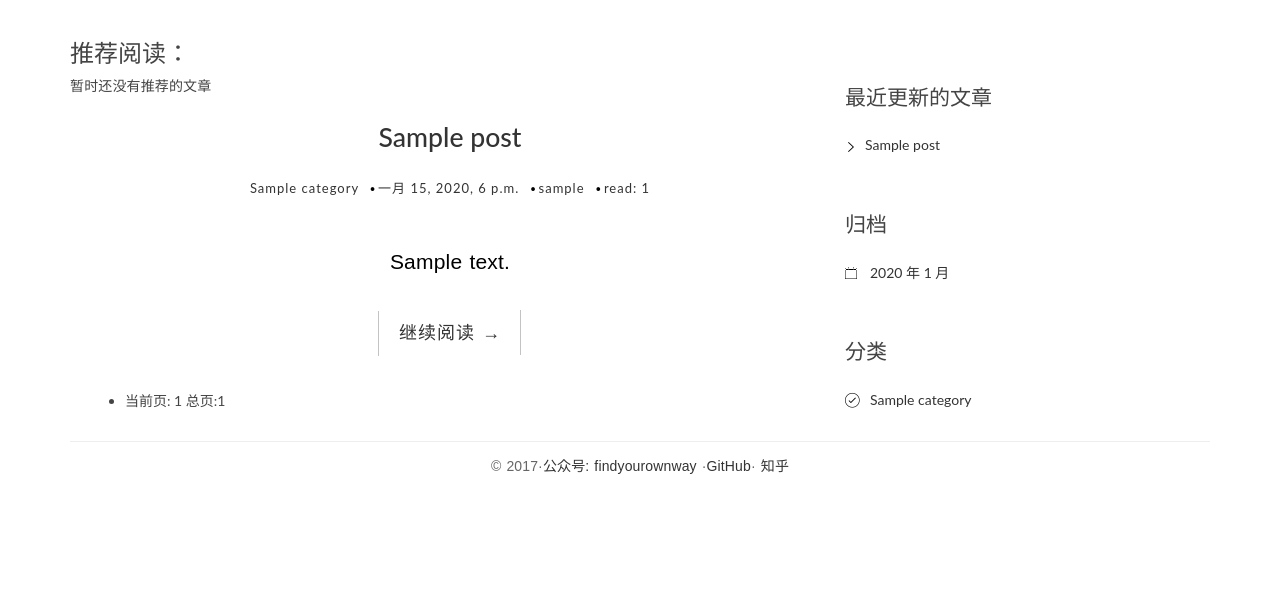
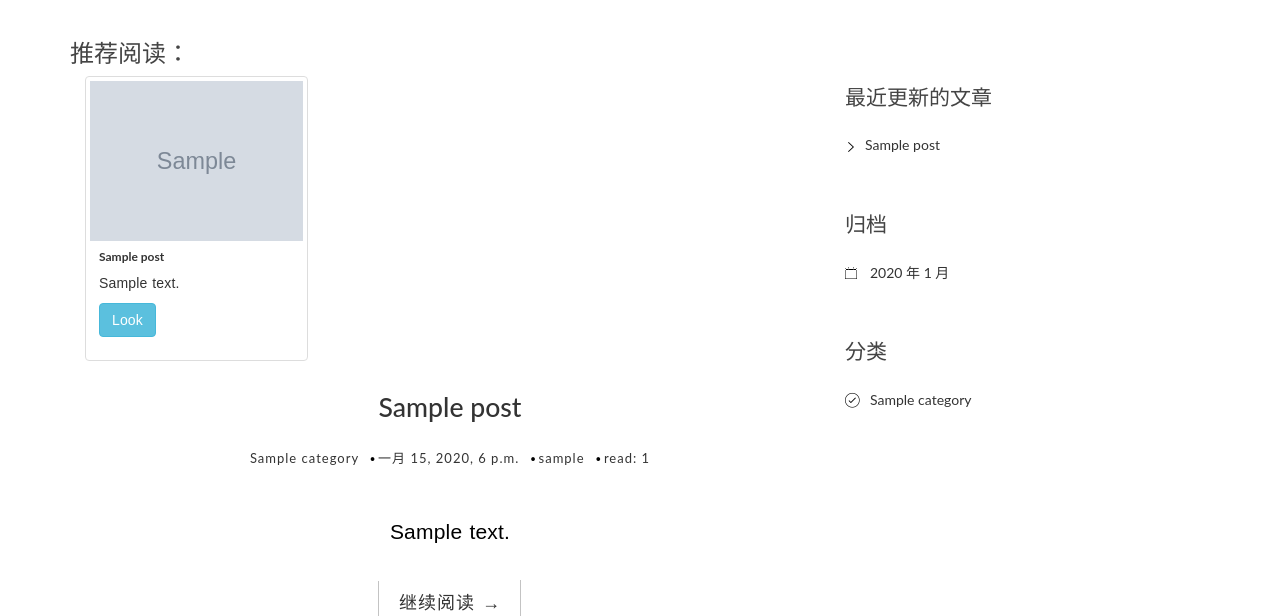
Before and after one commit to Ehco1996/django_blog, a Django app: page / in a window 1280 px wide. Shown: the part 91-707 px from the top of the page. Before the commit the page ends 565 px from the top, so only its background shows below. Run offline with Django 3.2, Linux system fonts and the light colour scheme; tables that the repository leaves empty hold one stand-in row (values such as "Sample post"); grey boxes marked "Sample" are stand-in pictures; some libraries are stand-ins or nearby versions.

Commit message:
删除冗余代码， 修复bug

```diff
--- a/blog/templatetags/blog_tags.py
+++ b/blog/templatetags/blog_tags.py
@@ -20,4 +20,7 @@ def get_categories():
 
 @register.simple_tag
 def get_recommend_posts(num=3):
-    return Post.objects.filter(category=6)[:num]
+    '''
+    找到推荐分类的文章的最新三篇
+    '''
+    return Post.objects.filter(category=1)[:num]
--- a/blog/views.py
+++ b/blog/views.py
@@ -15,7 +15,7 @@ from .models import Category, Post
 def index(request):
 
     # 设置每页显示文章的数量
-    limit = 5
+    limit = 10
     post_list = Post.objects.all()
     # 实例化一个分页对象
     paginator = Paginator(post_list, limit)
@@ -44,13 +44,9 @@ def detail(request, pk):
     md = markdown.Markdown(extensions=[
         'markdown.extensions.extra',
         'markdown.extensions.codehilite',
-        TocExtension(slugify=slugify),
     ])
 
     post.body = md.convert(post.body)
-
-    #实现文章目录
-    toc = md.toc
 
     # 获取所有文章数量
     post_count = len(Post.objects.all())
@@ -74,7 +70,6 @@ def detail(request, pk):
         'post': post,
         'pre_post': pre_post,
         'next_post': next_post,
-        'toc': toc,
     }
 
 
--- a/templates/blog/index.html
+++ b/templates/blog/index.html
@@ -2,18 +2,18 @@
 
 
 
-<div class="row po1st-recomment hidden-xs">
+<div class="row po1st-recomment hidden-xs" >
     <h3> 推荐阅读： </h3>
     {% get_recommend_posts as recommend_list %} {% for recommend in recommend_list %}
-    <div class="col-md-4">
+    <div class="col-md-4" style="overflow:auto; height:300px" >
         <div class="thumbnail">
             <img alt="文章配图" src="{{ recommend.headimage.url }}" />
             <div class="caption">
                 <h6>
-                   <strong> {{ recommend.title|truncatewords:"15" }}...</strong>
+                   <strong> {{ recommend.title}}</strong>
                 </h6>
                 <p>
-                    {{ recommend.excerpt|truncatewords:"15" }}...
+                    {{ recommend.excerpt|truncatechars:25 }}
                 </p>
                 <p>
                     <a class="btn btn-info" href="{{ recommend.get_absolute_url }}">Look</a>
```
Also changed, not shown: blog/migrations/0011_auto_20170523_2108.py (added).
